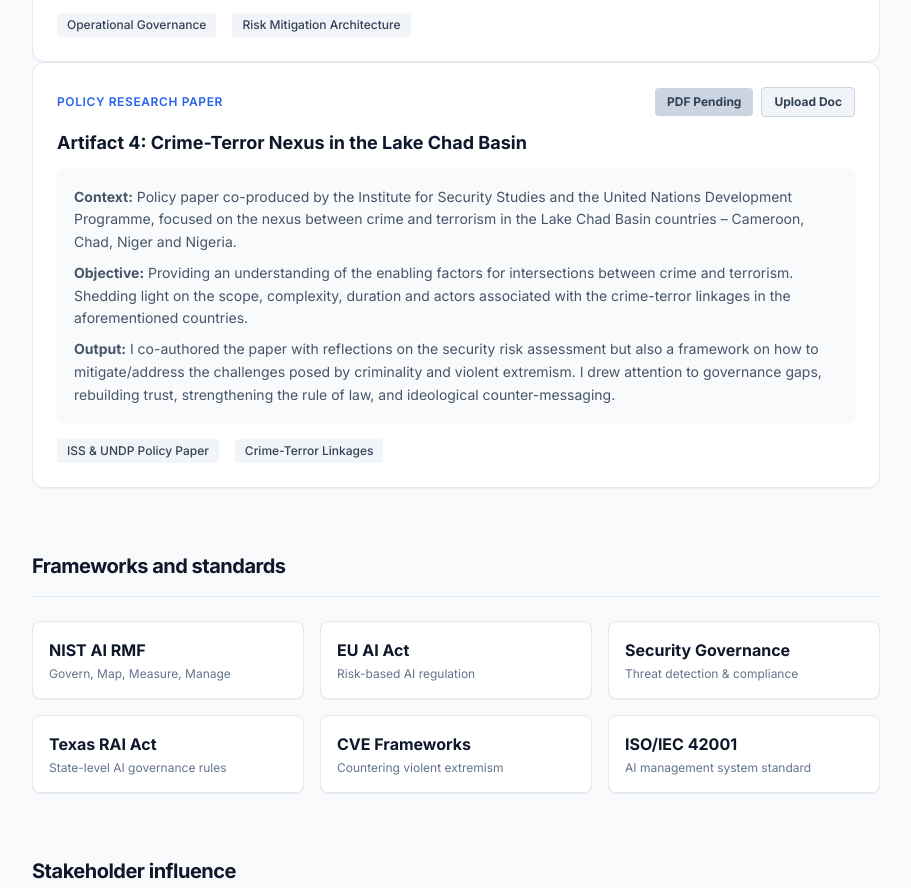
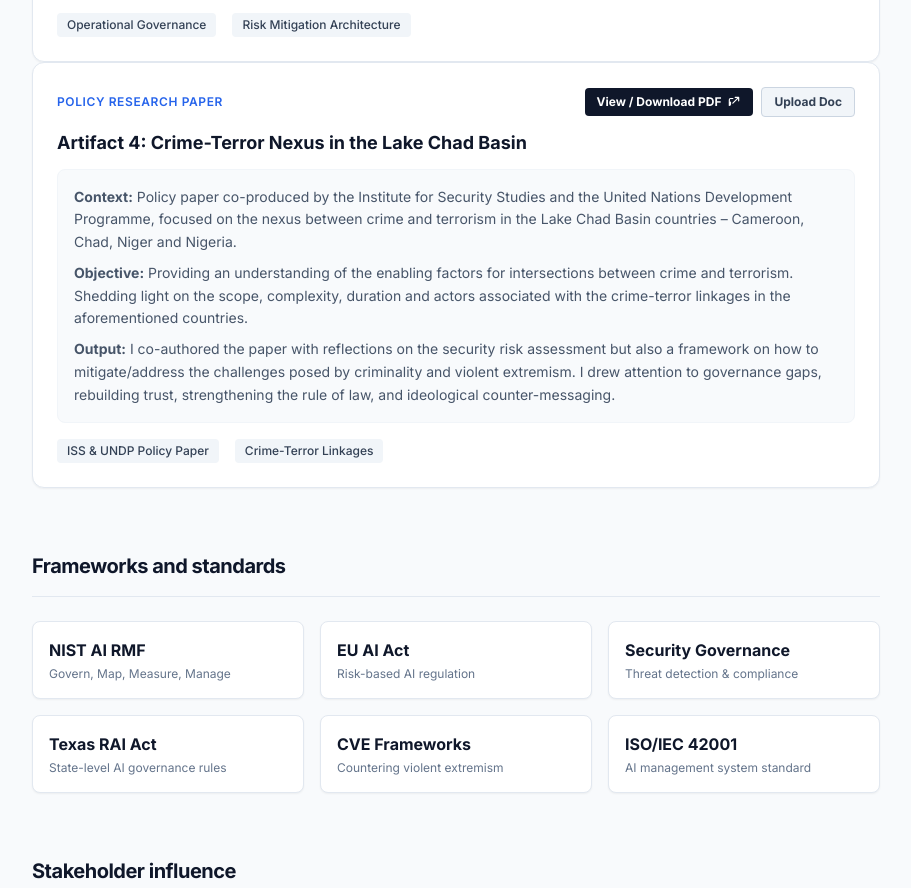
Before and after one commit to AkinolaOlojoPhD/Akinola-Olojo-Ph.D., a plain HTML site: page index.html in a window 1280 px wide. Shown: the part 2485-3373 px from the top of the page, without its empty margins (184-1095 px from the left). Drawn offline with nearby package versions, Linux system fonts and the light colour scheme.

Commit message:
Replace placeholder link with PDF download link

```diff
--- a/index.html
+++ b/index.html
@@ -201,10 +201,10 @@
                     <div class="flex flex-col sm:flex-row sm:items-center justify-between gap-2 mb-3">
                         <span class="text-xs font-semibold text-blue-600 uppercase tracking-wider">Policy Research Paper</span>
                         <div class="flex items-center gap-2">
-                            <!-- Placeholder link for Artifact 4 PDF if added later -->
-                            <span class="inline-flex items-center text-xs font-bold bg-slate-300 text-slate-700 px-3 py-1.5 rounded cursor-not-allowed">
-                                <span>PDF Pending</span>
-                            </span>
+                            <a href="Lake Chad Basin Policy Paper.pdf" target="_blank" class="inline-flex items-center text-xs font-bold bg-slate-900 text-white px-3 py-1.5 rounded hover:bg-slate-800 transition-colors">
+                                <span>View / Download PDF</span>
+                                <svg class="w-3.5 h-3.5 ml-1.5" fill="none" stroke="currentColor" viewBox="0 0 24 24"><path stroke-linecap="round" stroke-linejoin="round" stroke-width="2" d="M10 6H6a2 2 0 00-2 2v10a2 2 0 002-2v-4M14 4h6m0 0v6m0-6L10 14"></path></svg>
+                            </a>
                             <label class="inline-flex items-center text-xs font-bold bg-slate-100 text-slate-700 px-3 py-1.5 rounded hover:bg-slate-200 transition-colors cursor-pointer border border-slate-300">
                                 <span>Upload Doc</span>
                                 <input type="file" class="hidden" @change="alert('Document selected for Artifact 4!')">
```
